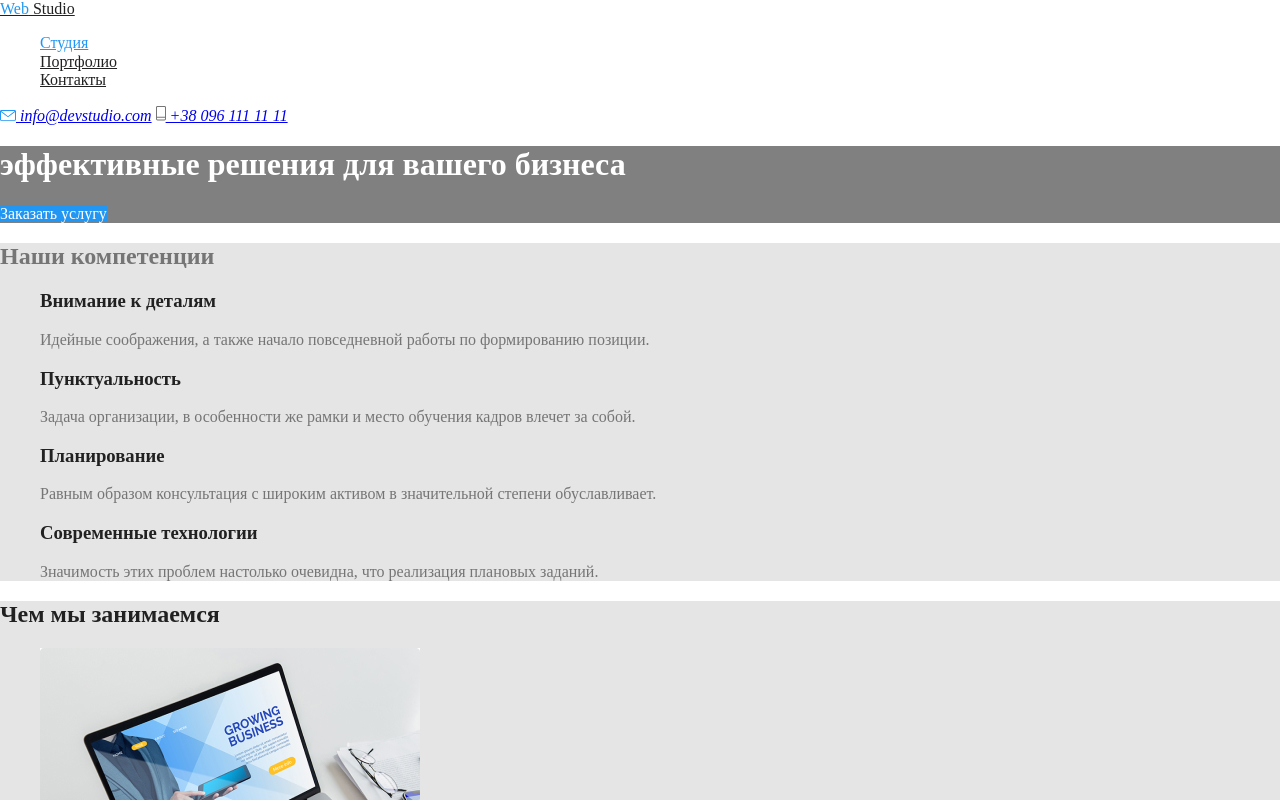
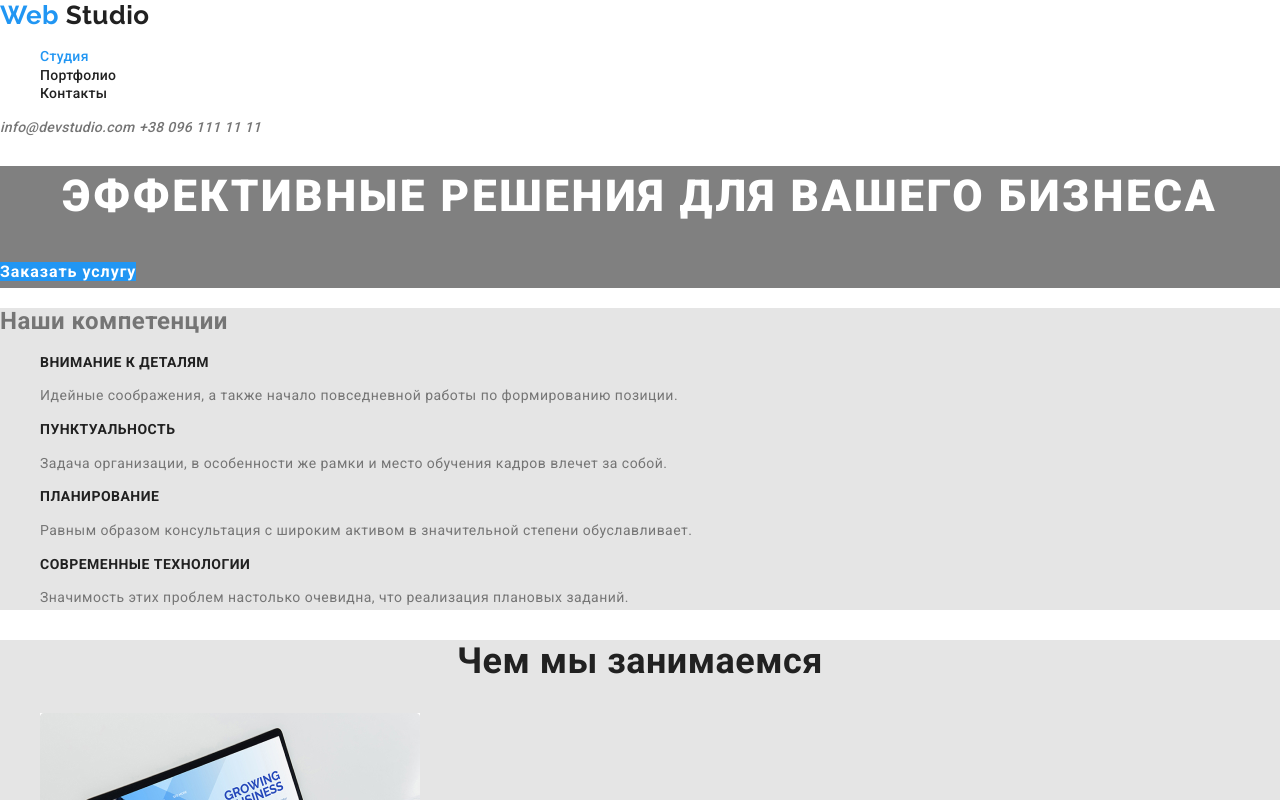
Before and after one commit to Mykhailoiskra/goit-markup-hw-02, a plain HTML site: page index.html in a window 1280 px wide. Shown: the top 800 px of the page. Drawn offline with Linux system fonts and the light colour scheme.

Commit message:
Text-styles added to index.html

```diff
--- a/css/style.css
+++ b/css/style.css
@@ -7,6 +7,8 @@
 body {
   background-color: #fff;
   color: var(--primary-text-color);
+  font-family: "Roboto", sans-serif;
+  letter-spacing: 0.03em;
 }
 
 /* All lists on the page */
@@ -17,6 +19,11 @@ body {
 /* Logo */
 .logo-header {
   color: var(--black-title-color);
+  text-decoration: none;
+  font-family: "Raleway", sans-serif;
+  font-weight: 700;
+  font-size: 26px;
+  line-height: 1.2;
 }
 .logo-header span {
   color: var(--accent-color);
@@ -25,6 +32,11 @@ body {
 /* Navigation links */
 .site-nav .link {
   color: var(--black-title-color);
+  font-weight: 500;
+  font-size: 14px;
+  line-height: 1.1;
+  letter-spacing: 0.02em;
+  text-decoration: none;
 }
 
 .site-nav .link:hover,
@@ -36,6 +48,15 @@ body {
 }
 
 /* Contacts in the header */
+.contact-link {
+  color: inherit;
+  text-decoration: none;
+  font-weight: 500;
+  font-size: 14px;
+  line-height: 1.1;
+  letter-spacing: 0.02em;
+}
+
 .contact-link:hover,
 .contact-link:focus {
   color: var(--accent-color);
@@ -48,12 +69,24 @@ body {
 
 .hero-title {
   color: var(--white-title-color);
+
+  font-weight: 900;
+  font-size: 44px;
+  line-height: 1.4;
+  text-align: center;
+  letter-spacing: 0.06em;
+  text-transform: uppercase;
 }
 
 .hero-button {
   color: var(--white-title-color);
   background-color: var(--accent-color);
   text-decoration: none;
+  font-weight: 700;
+  font-size: 16px;
+  line-height: 1.9;
+  text-align: center;
+  letter-spacing: 0.06em;
 }
 
 /* Компетенции */
@@ -64,6 +97,17 @@ body {
 
 .competencies .title {
   color: var(--black-title-color);
+
+  font-weight: 700;
+  font-size: 14px;
+  line-height: 1.1;
+  text-transform: uppercase;
+}
+
+.competencies .description {
+  font-weight: 400;
+  font-size: 14px;
+  line-height: 1.7;
 }
 
 /* Секция с описанием услуг веб-студии */
@@ -74,11 +118,20 @@ body {
 
 .section-title {
   color: var(--black-title-color);
+  font-weight: 700;
+  font-size: 36px;
+  line-height: 1.2;
+  text-align: center;
 }
 
 .examples .link {
   color: #fff;
   text-decoration: none;
+
+  font-weight: 700;
+  font-size: 14px;
+  line-height: 1.1;
+  text-transform: uppercase;
 }
 
 /* Наша команда */
@@ -89,6 +142,16 @@ body {
 
 .team .title {
   color: var(--black-title-color);
+
+  font-weight: 500;
+  font-size: 16px;
+  line-height: 1.2;
+}
+
+.team p {
+  font-weight: 400;
+  font-size: 16px;
+  line-height: 1.2;
 }
 
 .team-links a {
@@ -124,6 +187,10 @@ footer {
 .logo-footer {
   color: var(--white-title-color);
   text-decoration: none;
+  font-family: "Raleway", sans-serif;
+  font-weight: 700;
+  font-size: 26px;
+  line-height: 1.2;
 }
 .logo-footer span {
   color: var(--accent-color);
@@ -131,15 +198,27 @@ footer {
 
 .main-address {
   color: var(--white-title-color);
+
+  font-weight: 400;
+  font-size: 14px;
+  line-height: 1.7;
 }
 
 .main-address a {
   text-decoration: none;
   color: rgba(255, 255, 255, 0.6);
+  font-weight: 400;
+  font-size: 14px;
+  line-height: 1.7;
 }
 
 .join-title {
   color: var(--white-title-color);
+
+  font-weight: 700;
+  font-size: 14px;
+  line-height: 1.1;
+  text-transform: uppercase;
 }
 .join a {
   text-decoration: none;
@@ -152,4 +231,9 @@ footer {
 
 .disclaimer {
   color: rgba(255, 255, 255, 0.4);
+
+  font-weight: 400;
+  font-size: 12px;
+  line-height: 2;
+  text-align: center;
 }
--- a/index.html
+++ b/index.html
@@ -4,6 +4,10 @@
     <meta charset="UTF-8" />
     <meta name="viewport" content="width=device-width, initial-scale=1.0" />
     <title>Web Studio</title>
+    <link
+      href="https://fonts.googleapis.com/css2?family=Raleway:wght@700&family=Roboto:wght@400;500;700;900&display=swap"
+      rel="stylesheet"
+    />
     <link rel="stylesheet" href="./css/normalize.css" />
     <link rel="stylesheet" href="./css/style.css" />
   </head>
@@ -21,13 +25,9 @@
       </nav>
       <address>
         <a class="contact-link" href="mailto:info@devstudio.com">
-          <img src="./images/envelope.svg" alt="envelope" />
           info@devstudio.com</a
         >
-        <a class="contact-link" href="tel:+380961111111">
-          <img src="./images/telephone.svg" alt="telephone" /> +38 096 111 11
-          11</a
-        >
+        <a class="contact-link" href="tel:+380961111111"> +38 096 111 11 11</a>
       </address>
     </header>
     <main>
```
